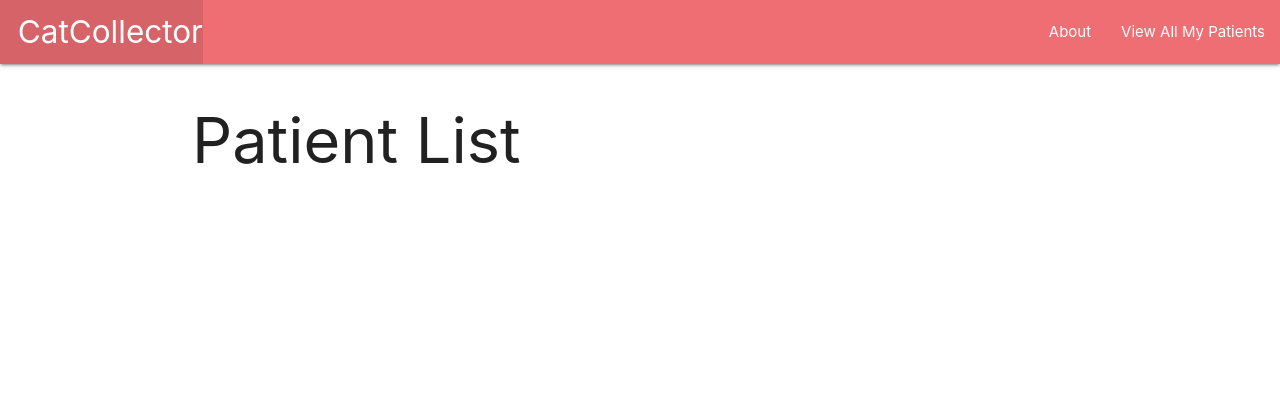
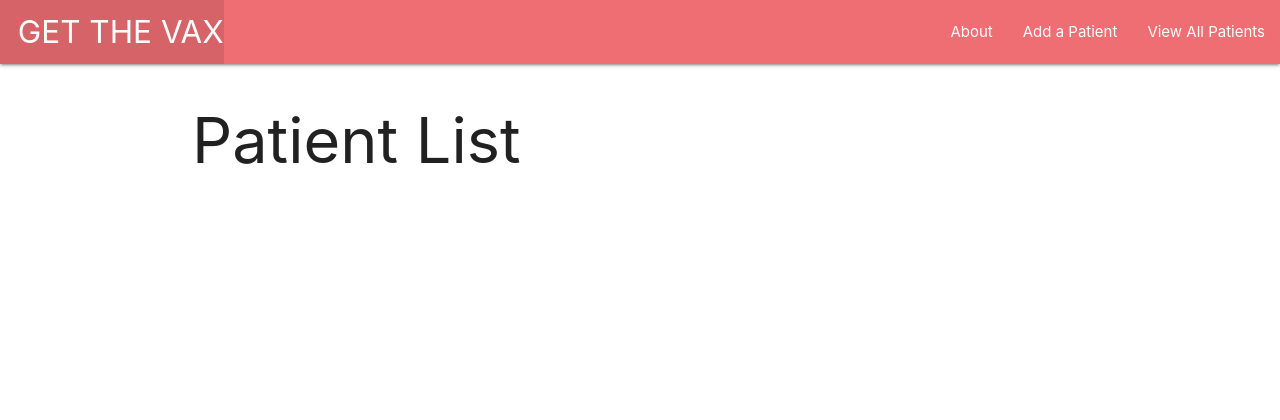
Before and after one commit to aikinjess/covidvaccines, a Django app: page /patients/ in a window 1280 px wide. Shown: the top 420 px of the page. Run offline with Django 3.2, Linux system fonts and the light colour scheme; data that the repository does not hold is empty.

Commit message:
create view

```diff
--- a/main_app/templates/base.html
+++ b/main_app/templates/base.html
@@ -14,12 +14,13 @@
     <nav>
       <div class="nav-wrapper">
         <ul>
-          <li><a href="/" class="left brand-logo">&nbsp;&nbsp;CatCollector</a></li>
+          <li><a href="/" class="left brand-logo">&nbsp;&nbsp;GET THE VAX</a></li>
         </ul>
         <ul class="right">
-            <li><a href="/about">About</a></li>
-            <!-- new markup below -->
-            <li><a href="/patients">View All My Patients</a></li>
+            <!-- <li><a href="/about">About</a></li> -->
+        <li><a href="{% url 'about' %}">About</a></li>
+        <li><a href="{% url 'patients_create' %}">Add a Patient</a></li>
+        <li><a href="{% url 'index' %}">View All Patients</a></li>
         </ul>
       </div>
     </nav>
--- a/main_app/templates/patients/index.html
+++ b/main_app/templates/patients/index.html
@@ -5,7 +5,7 @@
 
 {% for patient in patients %}
   <div class="card">
-    <a href="/patients/{{ patient.id }}">
+    <a href="{% url 'detail' patient.id %}">
     <div class="card-content">
       <span class="card-title">{{ cat.name }}</span>
       <p>Name: {{ patient.name }}</p>
--- a/main_app/urls.py
+++ b/main_app/urls.py
@@ -7,4 +7,5 @@ urlpatterns = [
   # route for cats index
   path('patients/', views.patients_index, name='index'),
   path('patients/<int:patient_id>/', views.patients_detail, name='detail'),
+  path('patients/create/', views.PatientCreate.as_view(), name='patients_create'),
 ]
--- a/main_app/views.py
+++ b/main_app/views.py
@@ -1,4 +1,5 @@
 from django.shortcuts import render
+from django.views.generic.edit import CreateView
 from .models import Patient
 # Create your views here.
 
@@ -15,3 +16,7 @@ def patients_index(request):
 def patients_detail(request, patient_id):
   patient = Patient.objects.get(id=patient_id)
   return render(request, 'patients/detail.html', { 'patient': patient })
+
+class PatientCreate(CreateView):
+  model = Patient
+  fields = '__all__'
```
Also changed, not shown: main_app/templates/main_app/patient_form.html (added, +14 -0 lines).
